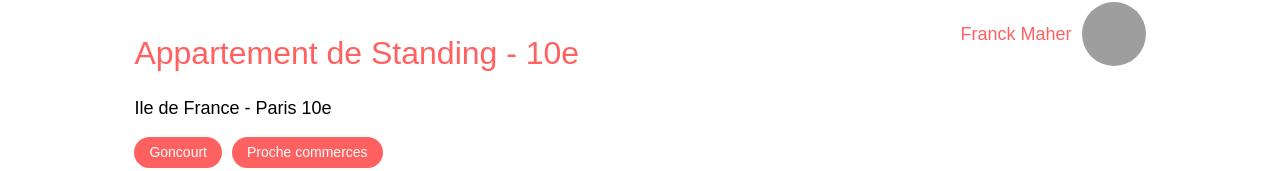
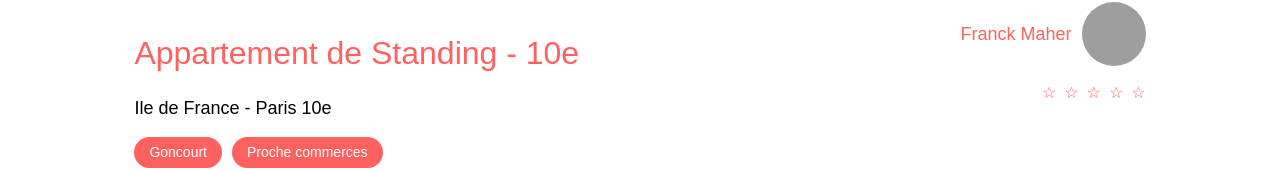
Before and after one commit to HutchAlpha/OpenClassRoom-Projet11-Kosa, a React (Vite) app: page /0979876d/detail in a window 1280 px wide. Shown: the part 526-697 px from the top of the page. Built offline with nearby package versions, Linux system fonts and the light colour scheme; grey boxes are pictures that could not be loaded.

Commit message:
Systéme Etoile

```diff
--- a/src/Detail.jsx
+++ b/src/Detail.jsx
@@ -41,7 +41,16 @@ function Detail() {
 
   //!Gestion des étoiles
 
-
+  let totalStars = 5;
+  let VEtoile = parseInt(item.VEtoile);
+  let starsArray = [];
+  for (let i = 1; i <= totalStars; i++) {
+    if (i <= VEtoile) {
+      starsArray.push('plein');
+    } else {
+      starsArray.push('vide');
+    }
+  }
 
 
   return (
@@ -72,6 +81,12 @@ function Detail() {
             </div>
 
             <div className="rating">
+              {starsArray.map((star, index) => (
+                <span key={index} className={star === 'plein' ? 'star plein' : 'star vide'}>
+                  {star === 'plein' ? '★' : '☆'}
+                </span>
+              ))}
+
               {/* étoiles */}
             </div>
           </div>
```
